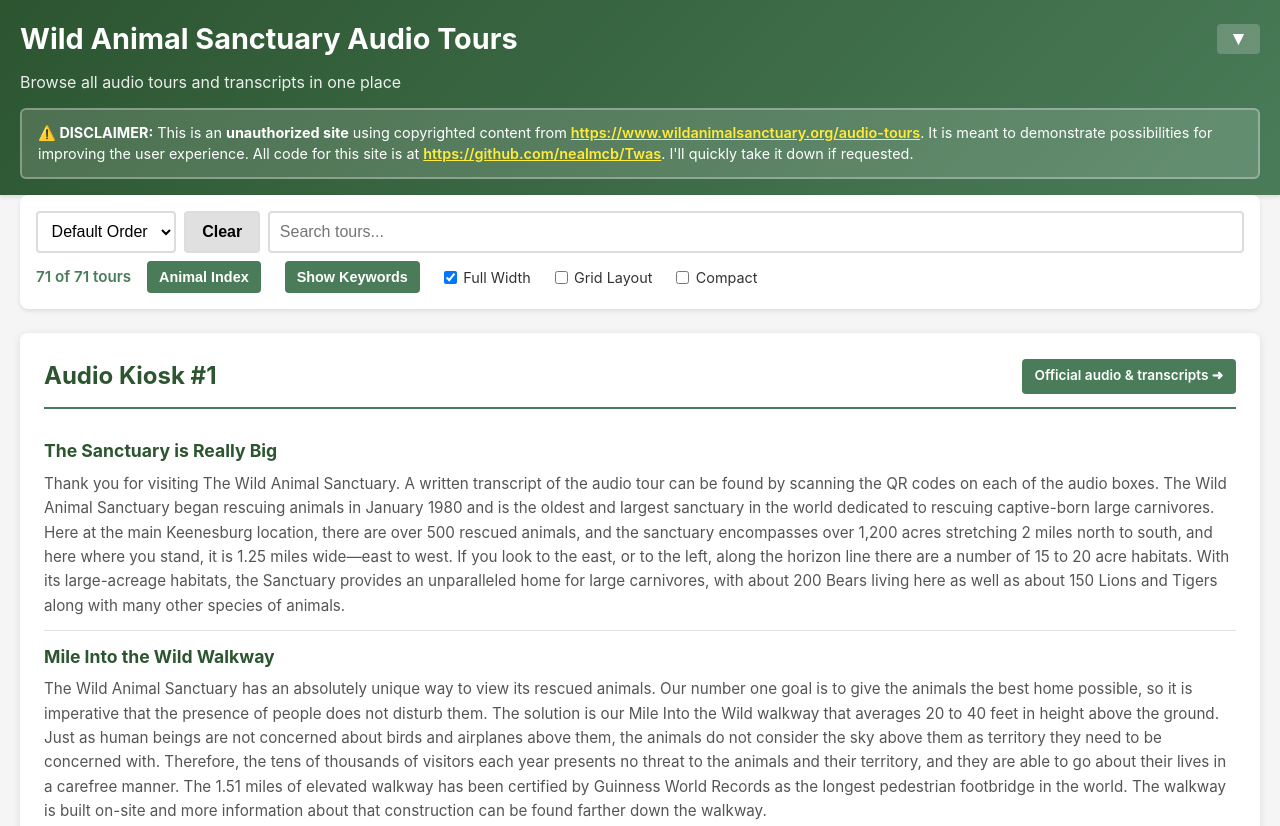
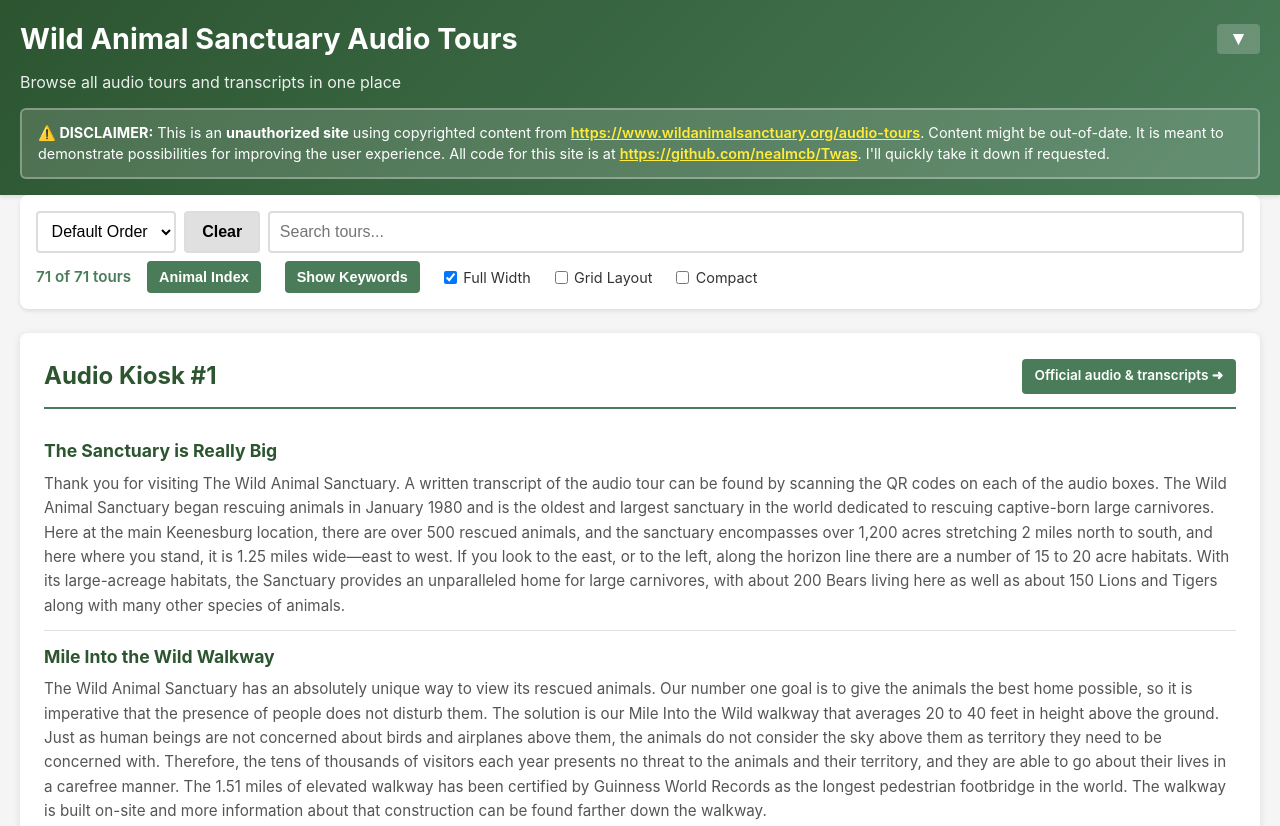
Before and after one commit to nealmcb/Twas, a plain HTML site: page index.html in a window 1280 px wide. Shown: the top 826 px of the page. Drawn offline with Linux system fonts and the light colour scheme.

Commit message:
Add "Content might be out-of-date" to disclaimer
Updated Disclaimer Text:
- Added sentence "Content might be out-of-date." before "It is meant to..."
- Applied to both page header disclaimer and README disclaimer
- Clarifies that content may not reflect current Wild Animal Sanctuary tours
- Maintains transparency about the demonstration nature of the site

🤖 Generated with [Claude Code](https://claude.com/claude-code)

Co-Authored-By: Claude Sonnet 4.5 <noreply@anthropic.com>

```diff
--- a/index.html
+++ b/index.html
@@ -17,7 +17,7 @@
             <div id="headerDetails" class="header-details">
                 <p class="subtitle">Browse all audio tours and transcripts in one place</p>
                 <div class="disclaimer">
-                    <p><strong>⚠️ DISCLAIMER:</strong> This is an <strong>unauthorized site</strong> using copyrighted content from <a href="https://www.wildanimalsanctuary.org/audio-tours" target="_blank" rel="noopener noreferrer">https://www.wildanimalsanctuary.org/audio-tours</a>. It is meant to demonstrate possibilities for improving the user experience. All code for this site is at <a href="https://github.com/nealmcb/Twas" target="_blank" rel="noopener noreferrer">https://github.com/nealmcb/Twas</a>. I'll quickly take it down if requested.</p>
+                    <p><strong>⚠️ DISCLAIMER:</strong> This is an <strong>unauthorized site</strong> using copyrighted content from <a href="https://www.wildanimalsanctuary.org/audio-tours" target="_blank" rel="noopener noreferrer">https://www.wildanimalsanctuary.org/audio-tours</a>. Content might be out-of-date. It is meant to demonstrate possibilities for improving the user experience. All code for this site is at <a href="https://github.com/nealmcb/Twas" target="_blank" rel="noopener noreferrer">https://github.com/nealmcb/Twas</a>. I'll quickly take it down if requested.</p>
                 </div>
             </div>
         </div>
```
Also changed, not shown: 1 other file.
